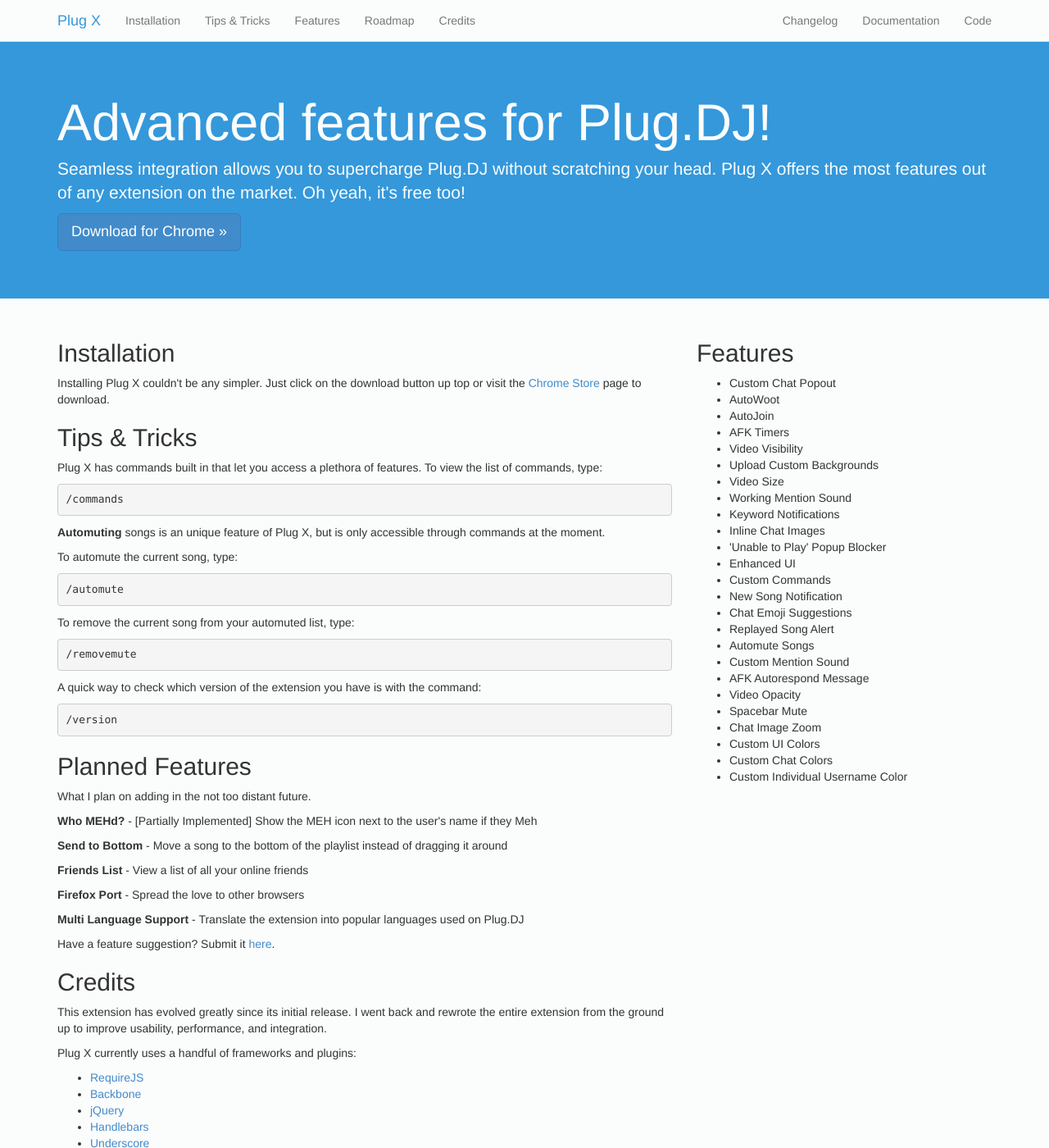
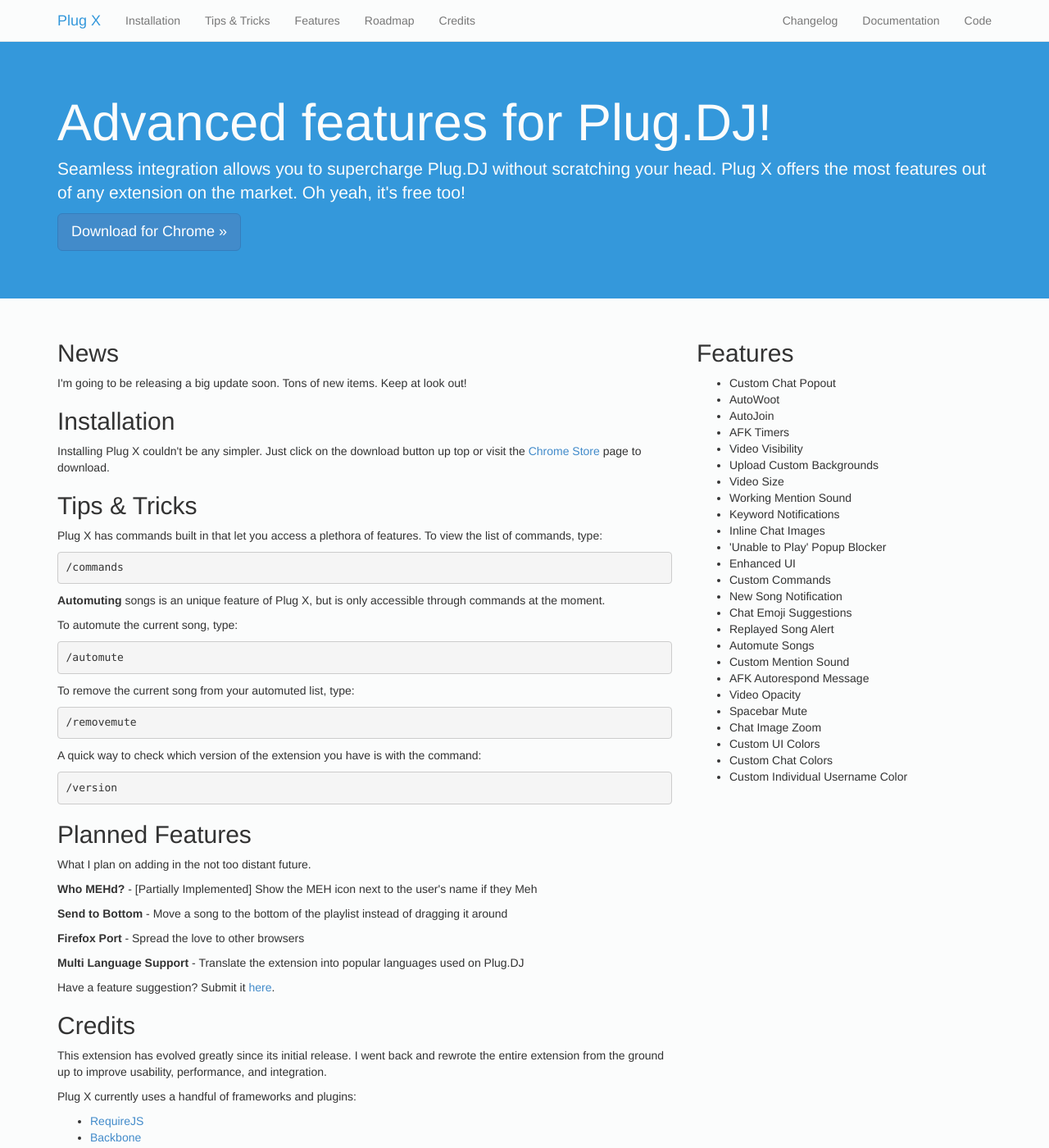
Before and after one commit to skylerb/Plug-X, a Jekyll site: the page built from index.html, in a window 1280 px wide and 1400 px high. Shown: the whole window at 82% size. Built offline with Jekyll 4.4.1, drawn with Linux system fonts in a browser that asks for light colours; nearby versions of some CDN libraries; Markdown is read by kramdown in place of the engine named in the settings.

Commit message:
News and stuff

```diff
--- a/index.html
+++ b/index.html
@@ -5,6 +5,8 @@
 
 <div class="row">
 	<div class="col-md-8">
+			<h2>News</h2>
+			<p>I'm going to be releasing a big update soon. Tons of new items. Keep at look out!</p>
 		  <h2><a id="install"></a>Installation</h2>
 		  <p>Installing Plug X couldn't be any simpler. Just click on the download button up top or visit the <a href="https://chrome.google.com/webstore/detail/plug-x/effeahbhlcfhmgljedehdfjpkgmachjg" target="_blank">Chrome Store</a> page to download.</p>
 		  <h2><a id="tips"></a>Tips & Tricks</h2>
@@ -21,7 +23,6 @@
 		  <p>What I plan on adding in the not too distant future.</p>
 		  <p><b>Who MEHd?</b> - [Partially Implemented] Show the MEH icon next to the user's name if they Meh</p>
 		  <p><b>Send to Bottom</b> - Move a song to the bottom of the playlist instead of dragging it around</p>
-		  <p><b>Friends List</b> - View a list of all your online friends</p>
 		  <p><b>Firefox Port</b> - Spread the love to other browsers</p>
 		  <p><b>Multi Language Support</b> - Translate the extension into popular languages used on Plug.DJ</p>
 		  <p>Have a feature suggestion? Submit it <a href="https://chrome.google.com/webstore/support/effeahbhlcfhmgljedehdfjpkgmachjg#feature" target="_blank">here</a>.</p>
```
